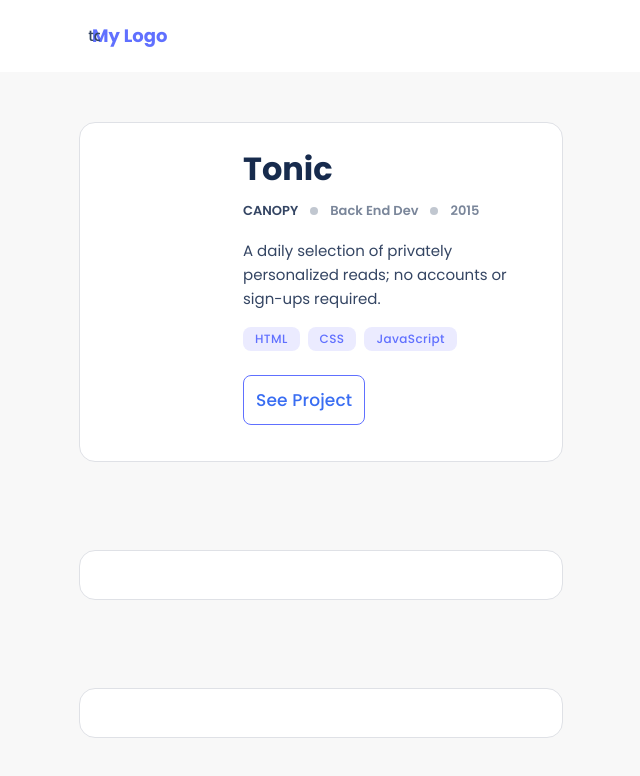
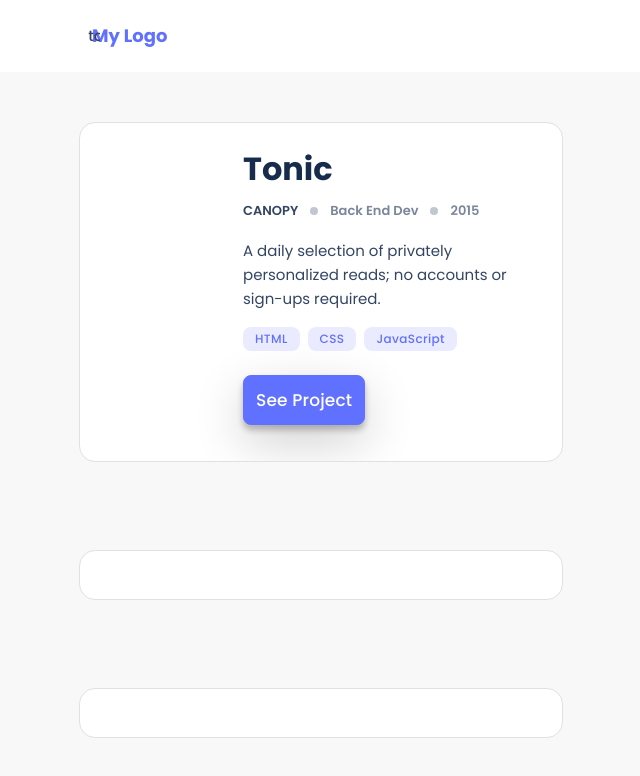
Before and after one commit to MeFizaRazzaq/Portfolio_Project, a website: page index.html in a window 768 px wide. In both pictures the pointer is over the button "See Project". Shown: the part 740-1516 px from the top of the page, without its empty margins (63-703 px from the left). Drawn offline with Linux system fonts and the light colour scheme.

Commit message:
Buttons Effects Added

```diff
--- a/style.css
+++ b/style.css
@@ -563,6 +563,16 @@ body {
     text-align: center;
     border: 1px solid #6070ff;
     border-radius: 8px;
+  }
+
+  .btn0:hover{
+    background-color: #6070FF;
+    color: white;
+    box-shadow: 0 5px 6px 0 rgba(0,0,0,0.24),0 17px 50px 0 rgba(0,0,0,0.19);
+  }
+  .btn0:active{
+    background-color: #2230D2;
+    box-shadow: none;
   }
 }
 /* Desktop screen design-runs on devices which are more than   */
@@ -1180,4 +1190,14 @@ body {
     border-radius: 8px;
   }
 
+  .btn0:hover{
+    background-color: #6070FF;
+    color: white;
+    box-shadow: 0 5px 6px 0 rgba(0,0,0,0.24),0 17px 50px 0 rgba(0,0,0,0.19);
+  }
+  .btn0:active{
+    background-color: #2230D2;
+    box-shadow: none;
+  }
+
 }
```
